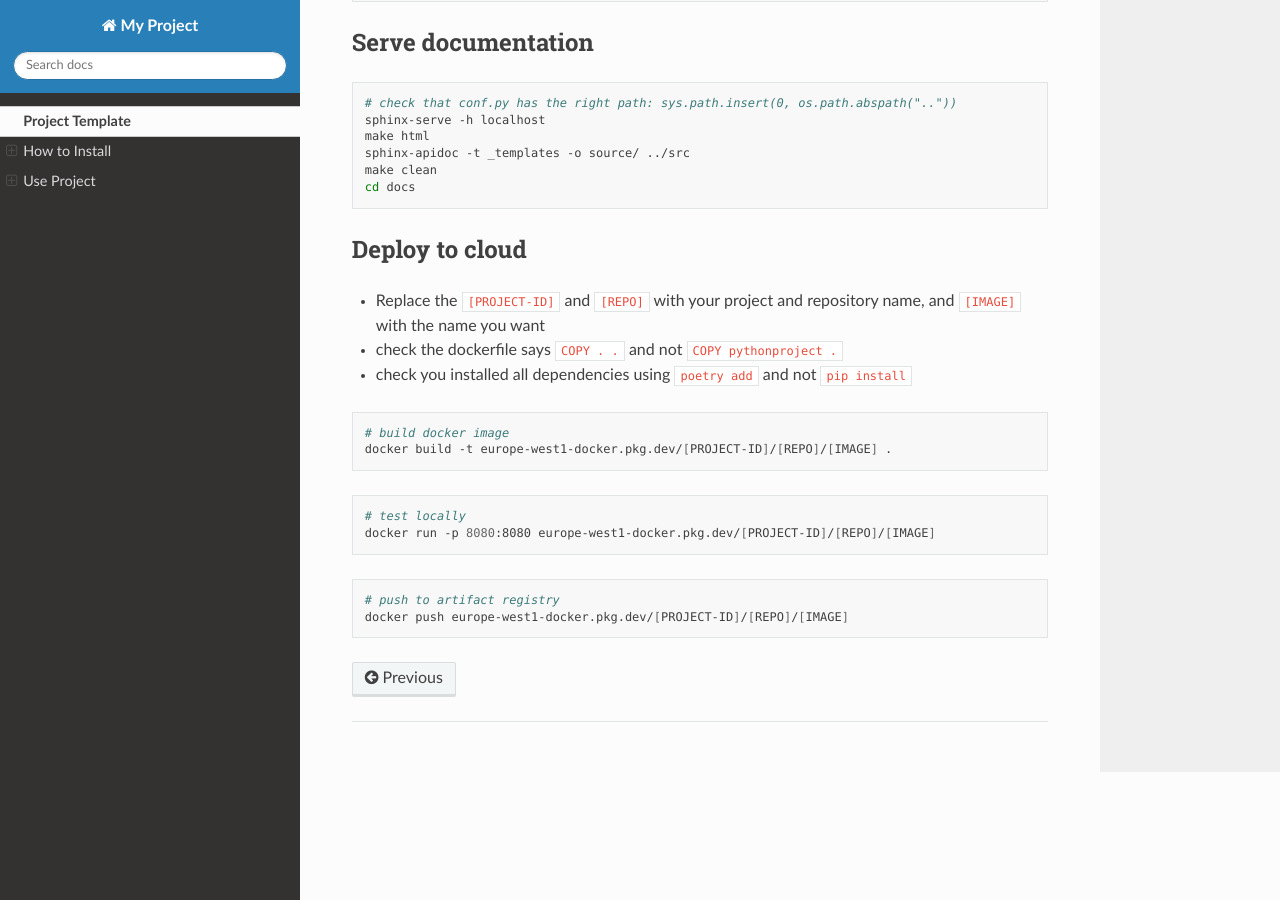
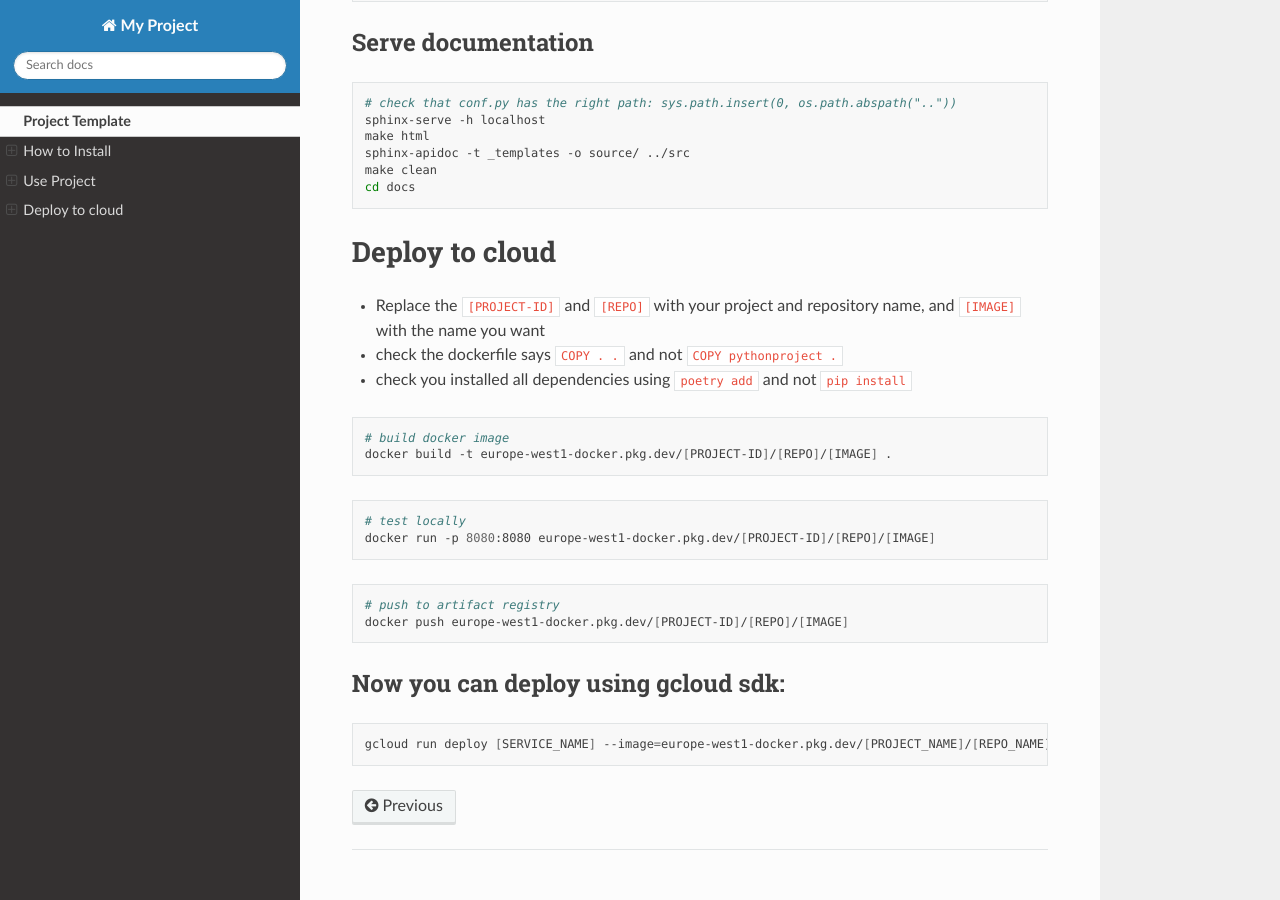
Before and after one commit to OliverStoll/Python-Template, a Sphinx documentation site: the page built from docs/README.md, in a window 1280 px wide and 900 px high, scrolled down 1315 px. Built offline with Sphinx 7.4.7 and the Read the Docs theme 2.0.0, drawn with Linux system fonts in a browser that asks for light colours; pages that are not in the unit, such as notebooks, are missing from menus.

Commit message:
Add gcloud deployment
Signed-off-by: Oliver Stoll <oliverstoll.berlin@gmail.com>

````diff
--- a/docs/README.md
+++ b/docs/README.md
@@ -55,7 +55,9 @@ sphinx-apidoc -t _templates -o source/ ../src
 make clean
 cd docs
 ```
-### Deploy to cloud
+
+
+# Deploy to cloud
 - Replace the `[PROJECT-ID]` and `[REPO]` with your project and repository name, and `[IMAGE]` with the name you want
 - check the dockerfile says `COPY . .` and not `COPY pythonproject .`
 - check you installed all dependencies using `poetry add` and not `pip install`
@@ -73,3 +75,8 @@ docker run -p 8080:8080 europe-west1-docker.pkg.dev/[PROJECT-ID]/[REPO]/[IMAGE]
 # push to artifact registry
 docker push europe-west1-docker.pkg.dev/[PROJECT-ID]/[REPO]/[IMAGE]
 ```
+
+### Now you can deploy using gcloud sdk:
+```bash
+gcloud run deploy [SERVICE_NAME] --image=europe-west1-docker.pkg.dev/[PROJECT_NAME]/[REPO_NAME]/[IMAGE_NAME]:latest --region=europe-west1 --project=[PROJECT_NAME]
+```
````
